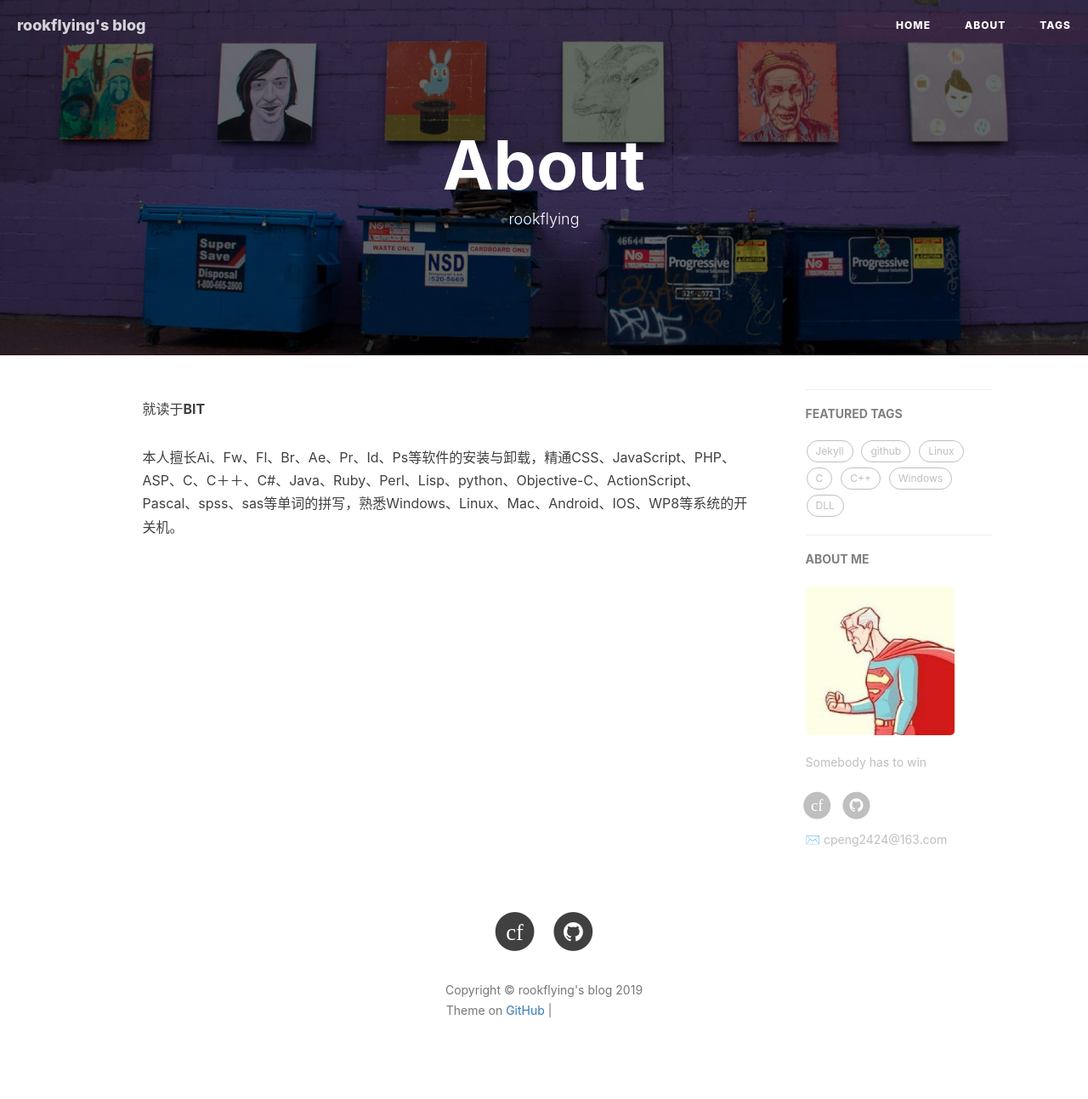
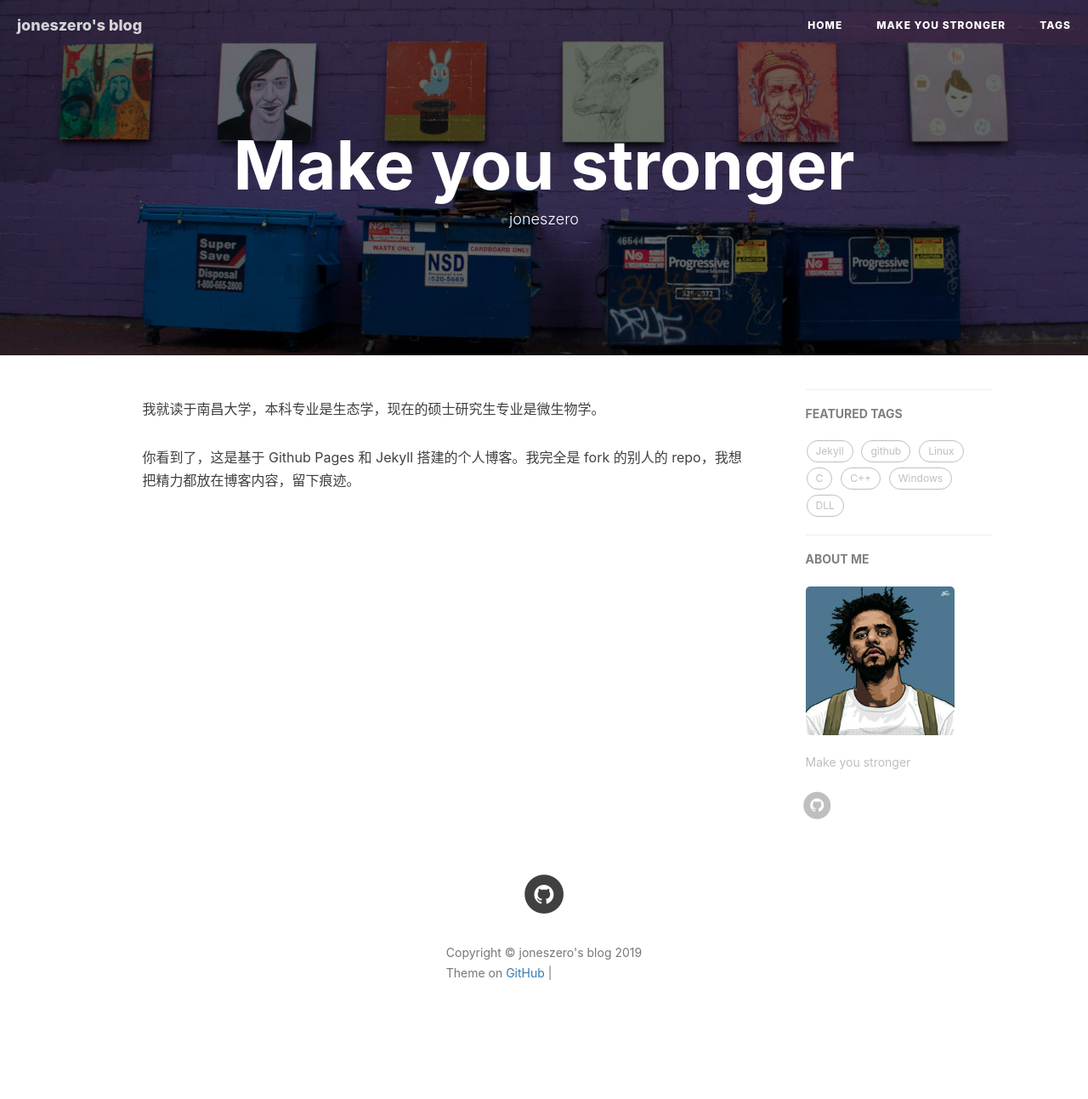
Before and after one commit to Joneszero/Joneszero.github.io, a Jekyll site: the page built from about.html, in a window 1280 px wide. Shown: the whole page at 85% size. Built offline with Jekyll 4.4.1, drawn with Linux system fonts in a browser that asks for light colours; nearby versions of some CDN libraries; comment, search, counter and statistics services are not loaded; after the commit the page ends 1249 px from its top, so only the background shows below that; grey boxes are pictures that could not be loaded.

Commit message:
updated
update home/about/tags pages

```diff
--- a/404.html
+++ b/404.html
@@ -1,6 +1,6 @@
 ---
 layout: default
-description: "你来到了没有知识的荒原 🙊"
+description: "opps 🙊"
 header-img: "img/404-bg.jpg"
 permalink: /404.html
 ---
--- a/_config.yml
+++ b/_config.yml
@@ -1,25 +1,24 @@
 # Site settings
-title: rookflying's blog
-SEOTitle: rookflying's blog
+title: joneszero's blog
+SEOTitle: joneszero's blog
 header-img: img/home.jpg
-email: cpeng2424@163.com
-description: "Somebody has to win"
-keyword: "rookflying"
-url: "https://rookflying.com"          # your host, for absolute URL
+email:
+description: "Make you stronger"
+keyword: "joneszero"
+url: "https://joneszero.github.io/"          # your host, for absolute URL
 baseurl: ""      # for example, '/blog' if your blog hosted on 'host/blog'
-github_repo: "https://github.com/rookflying/rookflying.github.io.git" # you code repository
+github_repo: "https://github.com/Joneszero/Joneszero.github.io" # you code repository
 
 # Sidebar settings
 sidebar: true                           # whether or not using Sidebar.
-sidebar-about-description: "Somebody has to win"
-sidebar-avatar: /img/avatar.jpeg      # use absolute URL, seeing it's used in both `/` and `/about/`
+sidebar-about-description: "Make you stronger"
+sidebar-avatar: /img/J.Cole.jpg      # use absolute URL, seeing it's used in both `/` and `/about/`
 
 
 
 # SNS settings
 RSS: false
-github_username:        rookflying
-codeforces_username:    DamJoker
+github_username:        Joneszero
 
 
 
@@ -62,11 +61,11 @@ kramdown:
 # Gitalk
 gitalk:
   enable: true    #是否开启Gitalk评论
-  clientID: 0264aff17f1da521fcd6                         #生成的clientID
-  clientSecret: a0dbfa1bddbfc22b77416235ebccd6975f62af05    #生成的clientSecret
-  repo: rookflying.github.io    #仓库名称
-  owner: rookflying    #github用户名
-  admin: rookflying
+  clientID: f0e832476b9f4077b307                        #生成的clientID
+  clientSecret:     ae8c0a681dd9a808cb4abcae4c683db46f521f33    #生成的clientSecret
+  repo: Joneszero.github.io    #仓库名称
+  owner: Joneszero    #github用户名
+  admin: Joneszero
   distractionFreeMode: true #是否启用类似FB的阴影遮罩
 
 
@@ -78,7 +77,7 @@ gitalk:
 
 # Google Analytics
 ga_track_id: 'UA-131003745-1'            # Format: UA-xxxxxx-xx
-ga_domain: rookflying.com               # 默认的是 auto, 这里我是自定义了的域名，你如果没有自己的域名，需要改成auto
+ga_domain: auto              # 默认的是 auto, 这里我是自定义了的域名，你如果没有自己的域名，需要改成auto
 
 
 
--- a/about.html
+++ b/about.html
@@ -1,7 +1,7 @@
 ---
 layout: page
-title: "About"
-description: "rookflying"
+title: "Make you stronger"
+description: "joneszero"
 header-img: "img/about.jpg"
 ---
 
@@ -16,33 +16,13 @@ header-img: "img/about.jpg"
 
 
 
-    <p>就读于<strong>BIT</strong></p>
+    <p>我就读于南昌大学，本科专业是生态学，现在的硕士研究生专业是微生物学。</p>
 
-    <p>本人擅长Ai、Fw、Fl、Br、Ae、Pr、Id、Ps等软件的安装与卸载，精通CSS、JavaScript、PHP、ASP、C、C＋＋、C#、Java、Ruby、Perl、Lisp、python、Objective-C、ActionScript、Pascal、spss、sas等单词的拼写，熟悉Windows、Linux、Mac、Android、IOS、WP8等系统的开关机。</p>
+	<p>你看到了，这是基于 Github Pages 和 Jekyll 搭建的个人博客。我完全是 fork 的别人的 repo，我想把精力都放在博客内容，留下痕迹。</p>
 
 
 </div>
 
-<!-- English Version -->
-<!-- <div class="en post-container">
-    <blockquote><p>Yet another iOS Developer. <br>
-    Yet another Life-long Student.</p></blockquote>
-
-    <p>Hi, I am <strong>Baiying Qiu</strong>，you can call me <strong>BY</strong>. I am an iOS software engineer and currently working in Xiamen</p>
-
-    <p>This is my personal blog, through making Github Pages and Jekyll.My GitHub  👉 <a href="http://github.com/qiubaiying">Github·BY</a>.</p>
-
-    <p>I am a sports enthusiast, I like fitness, running and boxing.</p>
-
-    <h5>Talks</h5>
-
-    <ul>
-    <li><a href="https://github.com">GitHub</a></li>
-    <li><a href="http://jekyll.com.cn/">jekyll</a></li>
-    <li><a href="https://pages.github.com/">GitHub Pages</a></li>
-    <li><a href="https://qiubaiying.github.io">BY</a></li>
-    </ul>
-</div> -->
 
 <!-- Handle Language Change -->
 <script type="text/javascript">
--- a/tags.html
+++ b/tags.html
@@ -1,7 +1,7 @@
 ---
 title: Tags
 layout: default
-description:
+description: What I am good at
 header-img: "img/tag.jpg"
 ---
 
```
Also changed, not shown: img/J.Cole.jpg (added), img/avatar.jpeg (deleted).
